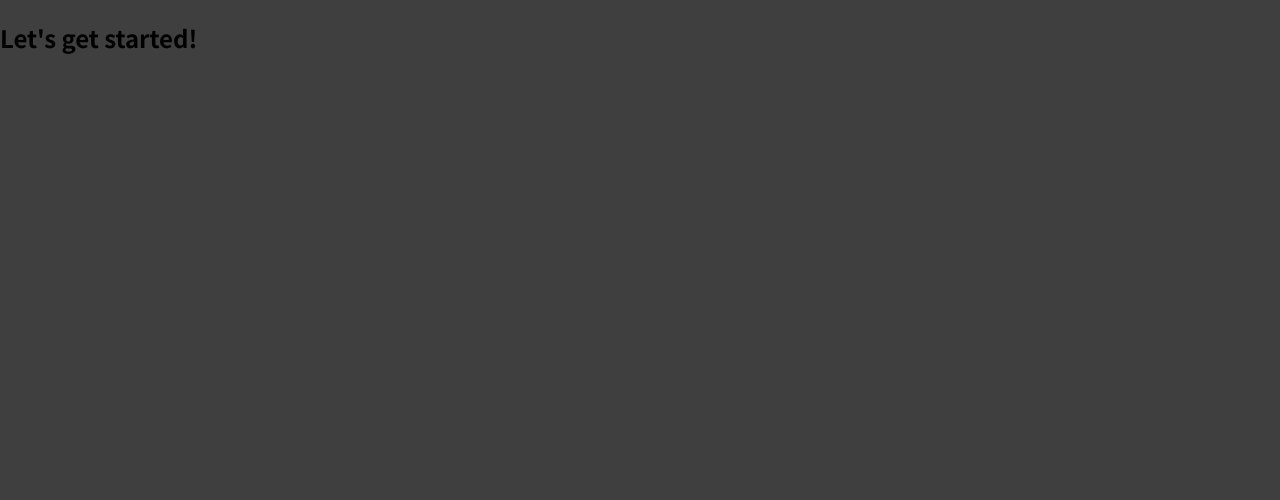
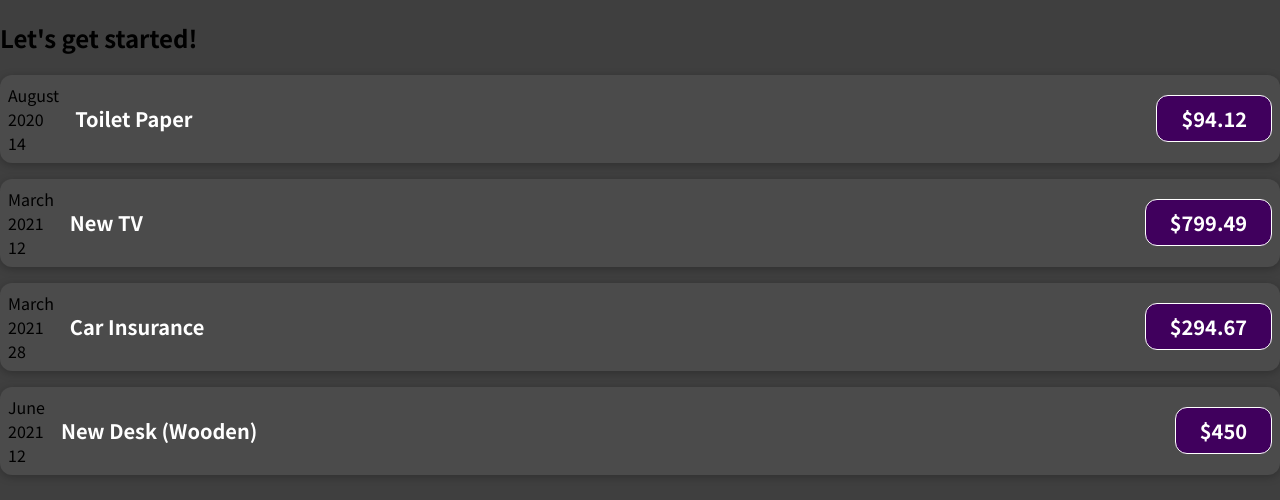
Before and after one commit to lxingern/react-complete-guide, a JavaScript app: page / in a window 1280 px wide. Shown: the top 500 px of the page. Built offline with nearby package versions, Linux system fonts and the light colour scheme.

Commit message:
create ExpenseItem component

```diff
--- a/src/App.js
+++ b/src/App.js
@@ -1,7 +1,56 @@
+import ExpenseItem from './components/ExpenseItem'
+
 function App() {
+  const expenses = [
+    {
+      id: 'e1',
+      title: 'Toilet Paper',
+      amount: 94.12,
+      date: new Date(2020, 7, 14),
+    },
+    {
+      id: 'e2',
+      title: 'New TV',
+      amount: 799.49,
+      date: new Date(2021, 2, 12)
+    },
+    {
+      id: 'e3',
+      title: 'Car Insurance',
+      amount: 294.67,
+      date: new Date(2021, 2, 28),
+    },
+    {
+      id: 'e4',
+      title: 'New Desk (Wooden)',
+      amount: 450,
+      date: new Date(2021, 5, 12),
+    },
+  ]
+
   return (
     <div>
       <h2>Let's get started!</h2>
+      <ExpenseItem
+        title={expenses[0].title}
+        amount={expenses[0].amount}
+        date={expenses[0].date}
+      ></ExpenseItem>
+      <ExpenseItem
+        title={expenses[1].title}
+        amount={expenses[1].amount}
+        date={expenses[1].date}
+      ></ExpenseItem>
+      <ExpenseItem
+        title={expenses[2].title}
+        amount={expenses[2].amount}
+        date={expenses[2].date}
+      ></ExpenseItem>
+      <ExpenseItem
+        title={expenses[3].title}
+        amount={expenses[3].amount}
+        date={expenses[3].date}
+      ></ExpenseItem>
     </div>
   );
 }
--- /dev/null
+++ b/src/components/ExpenseItem.css
@@ -0,0 +1,56 @@
+.expense-item {
+    display: flex;
+    justify-content: space-between;
+    align-items: center;
+    box-shadow: 0 2px 8px rgba(0, 0, 0, 0.25);
+    padding: 0.5rem;
+    margin: 1rem 0;
+    border-radius: 12px;
+    background-color: #4b4b4b;
+}
+
+.expense-item__description {
+    display: flex;
+    flex-direction: column;
+    gap: 1rem;
+    align-items: flex-end;
+    flex-flow: column-reverse;
+    justify-content: flex-start;
+    flex: 1;
+}
+
+.expense-item h2 {
+    color: #3a3a3a;
+    font-size: 1rem;
+    flex: 1;
+    margin: 0 1rem;
+    color: white;
+}
+
+.expense-item__price {
+    font-size: 1rem;
+    font-weight: bold;
+    color: white;
+    background-color: #40005d;
+    border: 1px solid white;
+    padding: 0.5rem;
+    border-radius: 12px;
+}
+
+@media (min-width: 580px) {
+    .expense-item__description {
+        flex-direction: row;
+        align-items: center;
+        justify-content: flex-start;
+        flex: 1;
+    }
+
+    .expense-item__description h2 {
+        font-size: 1.25rem;
+    }
+
+    .expense-item__price {
+        font-size: 1.25rem;
+        padding: 0.5rem 1.5rem;
+    }
+}
--- /dev/null
+++ b/src/components/ExpenseItem.js
@@ -0,0 +1,23 @@
+import './ExpenseItem.css'
+
+function ExpenseItem(props) {
+    const month = props.date.toLocaleString('en-US', { month: 'long' })
+    const day = props.date.toLocaleString('en-US', { day: '2-digit' })
+    const year = props.date.getFullYear()
+
+    return (
+        <div className="expense-item">
+            <div>
+                <div>{month}</div>
+                <div>{year}</div>
+                <div>{day}</div>
+            </div>
+            <div className="expense-item__description">
+                <h2>{props.title}</h2>
+                <div className="expense-item__price">${props.amount}</div>
+            </div>
+        </div>
+    )
+}
+
+export default ExpenseItem
```
